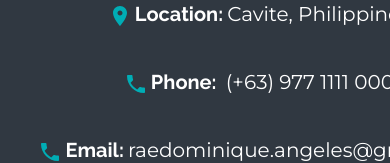
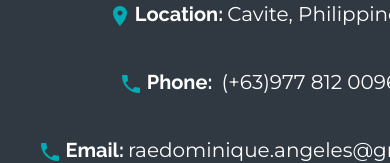
Before and after one commit to rda-angeles/portfolio-v4, a React (Create React App) app: page /contact in a window 390 px wide. Shown: the part 645-808 px from the top of the page. Built offline with nearby package versions, Linux system fonts and the light colour scheme.

Commit message:
Modified phone number

```diff
--- a/src/pages/Contact.jsx
+++ b/src/pages/Contact.jsx
@@ -99,7 +99,7 @@ const Contact = () => {
               />
               Phone:
             </span>
-            <a href="tel:+(63)977 1111 000"> (+63) 977 1111 000</a>
+            <a href="tel:+(+63)977 812 0096"> (+63)977 812 0096</a>
           </p>
 
           <p className="my-10 text-xl">
```
